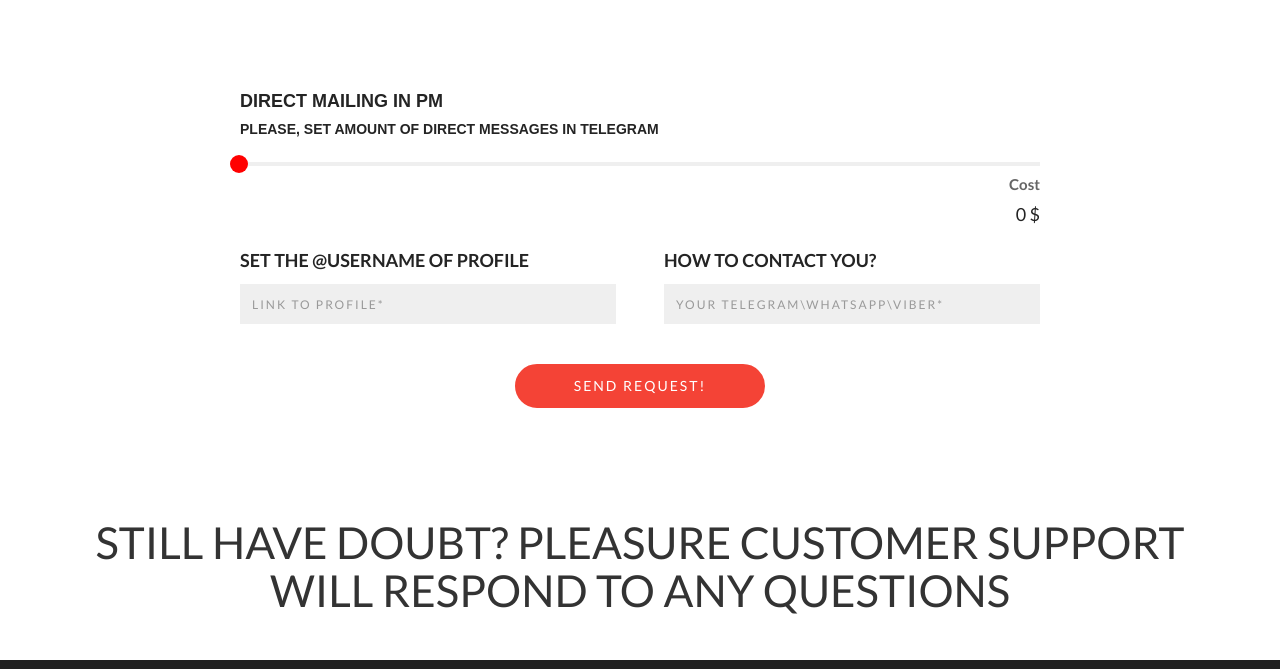
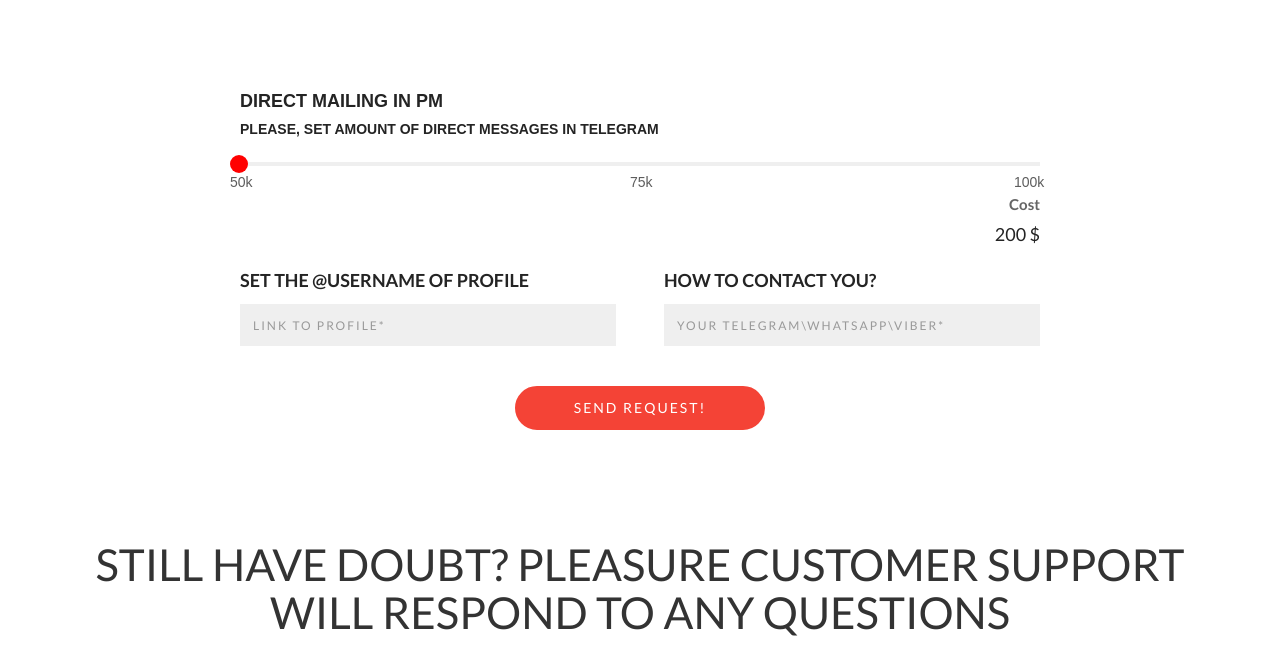
Before and after one commit to alexeykopievskiy/orbitasend, a website: page index.html in a window 1280 px wide. Shown: the part 4222-4891 px from the top of the page. Drawn offline with nearby package versions, Linux system fonts and the light colour scheme; a web font is replaced by a local one.

Commit message:
done slider, validation and val handling

```diff
--- a/assets/css/style.css
+++ b/assets/css/style.css
@@ -1132,7 +1132,7 @@ a {
 }
 
 .slider-container {
-	width: 800px;
+	max-width: 800px;
 	margin: auto;
 }
 
@@ -1169,10 +1169,14 @@ a {
 }
 
 .form-inline {
-	width: 800px;
+	max-width: 800px;
 	margin: 20px auto 0;
 	display: flex;
 	flex-direction: column;
+}
+
+.slider-results {
+	margin-top: 30px;
 }
 
 .form-inline .form-group {
@@ -1218,6 +1222,17 @@ a {
 	top: -.39em!important;
 }
 
+#slider label {
+	position: absolute;
+	width: 20px;
+	margin-left: -10px;
+	text-align: center;
+	margin-top: 10px;
+	font-size: 14px;
+	color: #5d5d5d;
+	font-weight: 400;
+}
+
 .form-inline .form-submit:hover {
 	color: #f44336;
   border: 2px solid #f44336;
@@ -1232,12 +1247,16 @@ a {
 
 .form-inputs input {
 	border-radius: 0;
-	border: none;
+	border: 1px solid #efefef;
 	background-color: #efefef;
 	color: #5d5d5d;
 	font-size: 14px;
 	padding: 10px 12px;
 	width: 100%!important;
+}
+
+.form-inputs input.error {
+	border: 1px solid red;
 }
 
 .form-inputs p {
--- a/index.html
+++ b/index.html
@@ -439,7 +439,7 @@
 					<div class="slider-results">
 						<h5>Cost</h5>
 						<p>
-							<span>0</span> $
+							<span>200</span> $
 						</p>
 					</div>
 				</div>
@@ -491,14 +491,6 @@
 						</a>
 					</p>
 				</div>
-				<div class='col-sm-6'>
-					<!-- Footer Social Icons -->
-					<ul class='footer-social wow fadeInRight' data-wow-delay='.2s'>
-						<li>
-							<img src="assets/img/izumtelegi.png" alt="Benefits of Telegram and Instagram?">
-						</li>
-					</ul>
-				</div>
 			</div>
 		</div>
 	</footer>
--- a/src/css/style.css
+++ b/src/css/style.css
@@ -1152,7 +1152,7 @@ a {
 }
 
 .slider-container {
-	width: 800px;
+	max-width: 800px;
 	margin: auto;
 }
 
@@ -1189,10 +1189,14 @@ a {
 }
 
 .form-inline {
-	width: 800px;
+	max-width: 800px;
 	margin: 20px auto 0;
 	display: flex;
 	flex-direction: column;
+}
+
+.slider-results {
+	margin-top: 30px;
 }
 
 .form-inline .form-group {
@@ -1238,6 +1242,17 @@ a {
 	top: -.39em!important;
 }
 
+#slider label {
+	position: absolute;
+	width: 20px;
+	margin-left: -10px;
+	text-align: center;
+	margin-top: 10px;
+	font-size: 14px;
+	color: #5d5d5d;
+	font-weight: 400;
+}
+
 .form-inline .form-submit:hover {
 	color: #f44336;
   border: 2px solid #f44336;
@@ -1252,12 +1267,16 @@ a {
 
 .form-inputs input {
 	border-radius: 0;
-	border: none;
+	border: 1px solid #efefef;
 	background-color: #efefef;
 	color: #5d5d5d;
 	font-size: 14px;
 	padding: 10px 12px;
 	width: 100%!important;
+}
+
+.form-inputs input.error {
+	border: 1px solid red;
 }
 
 .form-inputs p {
--- a/src/js/script.js
+++ b/src/js/script.js
@@ -350,11 +350,72 @@ $(document).ready(function() {
 	});
 
 	$( function() {
-    $( "#slider" ).slider({
+		$("button.form-submit").click(function() {
+			var cost = $(".slider-results span")[0].textContent;
+			var address = $("#address").val();
+			var contact = $("#contacts").val();
+
+			if(!address.length) $("#address").addClass('error');
+			if(!contact.length) $("#contacts").addClass('error');
+
+			var results = {
+				cost,
+				address,
+				contact
+			}
+
+			console.log(results, 'res')
+		});
+
+		$("#address").on('keyup', function() {
+			$(this).removeClass('error')
+		})
+
+		$("#contacts").on('keyup', function() {
+			$(this).removeClass('error')
+		})
+
+		$( "#slider" ).slider({
 			range: "min",
-			value: 1,
-			step: 50,
-      min: 1,
-      max: 700,
+			value: 51,
+			step: 25,
+      min: 50,
+      max: 100,
+    }).each(function() {
+
+			//
+			// Add labels to slider whose values
+			// are specified by min, max and whose
+			// step is set to 1
+			//
+
+			// Get the options for this slider
+			console.log($(this).data()['ui-slider'].options)
+			var opt = $(this).data()['ui-slider'].options;
+
+
+			// Get the number of possible values
+			var vals = (opt.max - opt.min) / opt.step;
+
+			// Space out values
+			for (var i = 0; i < vals; i++) {
+
+				var el = $('<label>'+((opt.value-1) + (opt.step*i))+'k</label>').css('left',(i/vals*100)+'%');
+
+				$( "#slider" ).append(el);
+
+			}
+
+			var elMax = $('<label>'+(opt.max)+'k</label>').css('left','98%');
+
+			$("#slider").append(elMax)
+
+			$("#slider").on("slide", function(event, ui) {
+				console.log(ui)
+				var pos = ui.value;
+				console.log(pos)
+
+        $(".slider-results span").text(pos*4)
     });
+		})
   } );
```
Also changed, not shown: assets/js/script.js (+66 -5 lines).
